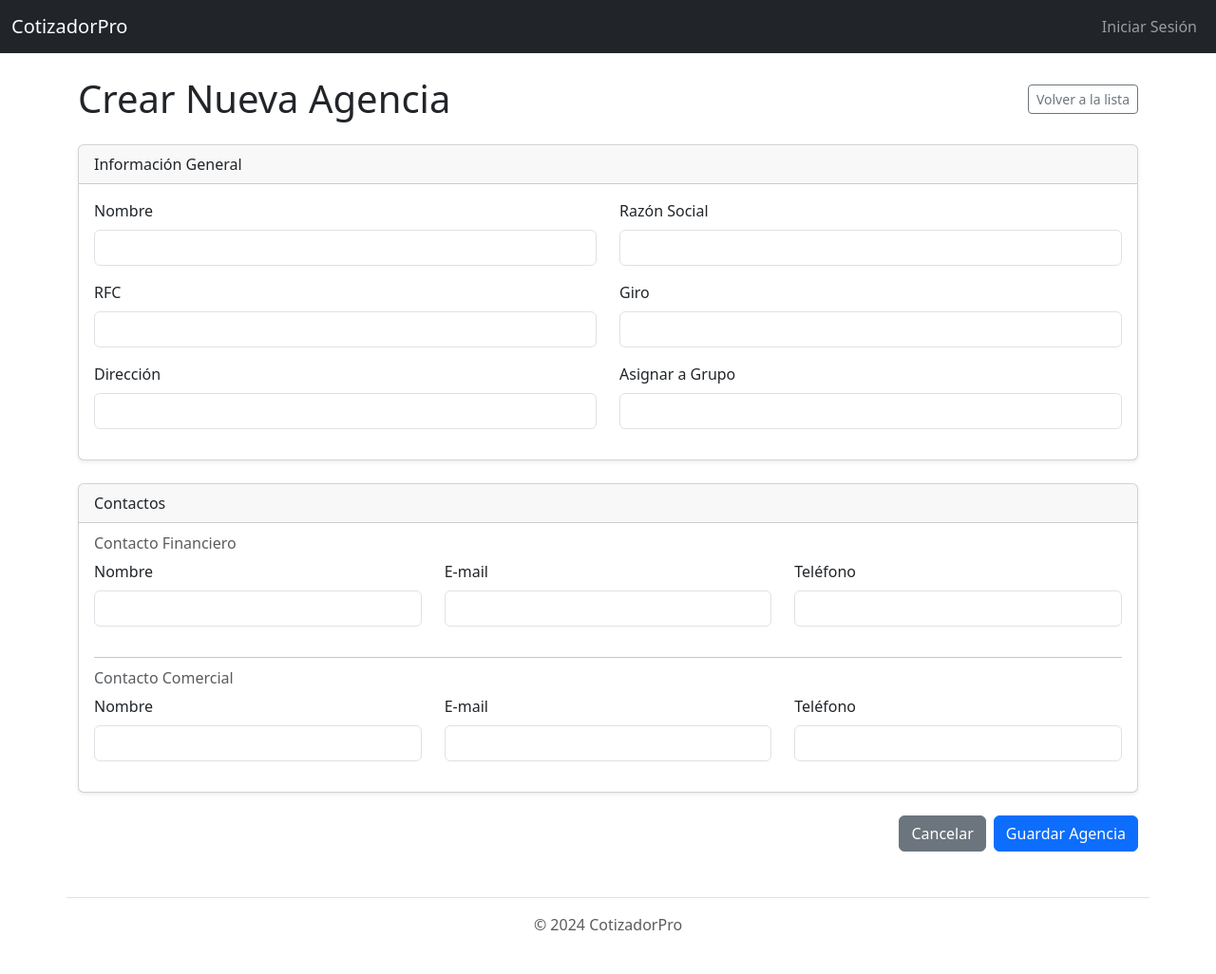
After one commit to oscar-ramirez-dintelligence/4ce, a Flask app: page /agencias/new in a window 1280 px wide. The commit adds this page. Shown: the whole page at 95% size. Run offline with Flask 3, Linux system fonts and the light colour scheme; parts of the project's set-up code (start-up, migrations or seed data) failed here and were passed over.

Commit message:
feat: Implement Phase 4 - Agencias Module
This commit introduces the full implementation of the "Agencias" (Agencies) module as outlined in Phase 4 of the development plan.

Key features implemented:
- **Module Scaffolding**: A new `agencias` blueprint and `agencia_service.py` have been created to encapsulate all related logic.
- **List View with Filters**: A comprehensive list view for agencies at `/agencias` that features advanced filtering by name, RFC, and group.
- **CRUD Functionality**: Full functionality for creating and editing agencies, including a form that handles nested contact data.
- **Integration**: The new module is registered with the application factory and integrated into the main navigation menu.

```diff
--- a/cotizador/__init__.py
+++ b/cotizador/__init__.py
@@ -40,6 +40,9 @@ def create_app(test_config=None):
     from . import cotizaciones
     app.register_blueprint(cotizaciones.bp)
 
+    from . import agencias
+    app.register_blueprint(agencias.bp)
+
     app.add_url_rule('/', endpoint='index')
 
     return app
--- /dev/null
+++ b/cotizador/agencias/__init__.py
@@ -0,0 +1,5 @@
+from flask import Blueprint
+
+bp = Blueprint('agencias', __name__, url_prefix='/agencias', template_folder='templates')
+
+from . import routes
--- /dev/null
+++ b/cotizador/agencias/routes.py
@@ -0,0 +1,81 @@
+from flask import render_template, request, redirect, url_for, flash
+from . import bp
+from cotizador.services import agencia_service
+
+@bp.route('/')
+def list_page():
+    """Renders the page that lists all agencies, with advanced filtering."""
+    filters = {k: v for k, v in request.args.items() if v}
+    agencias = agencia_service.get_all_agencias(filters=filters)
+    return render_template(
+        'agencias/agencias_list.html',
+        agencias=agencias,
+        filters=filters
+    )
+
+@bp.route('/new', methods=['GET', 'POST'])
+def new_page():
+    """Renders the form to create a new agency and handles submission."""
+    if request.method == 'POST':
+        # This is a simplified data extraction. A real app would have more validation
+        # and would handle the nested 'contactos' structure more robustly.
+        form_data = {
+            "nombre": request.form.get('nombre'),
+            "razon_social": request.form.get('razon_social'),
+            "rfc": request.form.get('rfc'),
+            "giro": request.form.get('giro'),
+            "direccion": request.form.get('direccion'),
+            "grupo": request.form.get('grupo'),
+            "contactos": {
+                "financiero": {
+                    "nombre": request.form.get('contacto_financiero_nombre'),
+                    "email": request.form.get('contacto_financiero_email'),
+                    "telefono": request.form.get('contacto_financiero_telefono'),
+                },
+                "comercial": {
+                    "nombre": request.form.get('contacto_comercial_nombre'),
+                    "email": request.form.get('contacto_comercial_email'),
+                    "telefono": request.form.get('contacto_comercial_telefono'),
+                }
+            }
+        }
+        agencia_service.create_agencia(form_data)
+        flash('Agencia creada exitosamente.', 'success')
+        return redirect(url_for('agencias.list_page'))
+
+    return render_template('agencias/agencia_form.html', agencia={})
+
+@bp.route('/<string:agencia_id>/edit', methods=['GET', 'POST'])
+def edit_page(agencia_id):
+    """Renders the form to edit an existing agency and handles submission."""
+    if request.method == 'POST':
+        form_data = {
+            "nombre": request.form.get('nombre'),
+            "razon_social": request.form.get('razon_social'),
+            "rfc": request.form.get('rfc'),
+            "giro": request.form.get('giro'),
+            "direccion": request.form.get('direccion'),
+            "grupo": request.form.get('grupo'),
+            "contactos": {
+                "financiero": {
+                    "nombre": request.form.get('contacto_financiero_nombre'),
+                    "email": request.form.get('contacto_financiero_email'),
+                    "telefono": request.form.get('contacto_financiero_telefono'),
+                },
+                "comercial": {
+                    "nombre": request.form.get('contacto_comercial_nombre'),
+                    "email": request.form.get('contacto_comercial_email'),
+                    "telefono": request.form.get('contacto_comercial_telefono'),
+                }
+            }
+        }
+        agencia_service.update_agencia(agencia_id, form_data)
+        flash('Agencia actualizada exitosamente.', 'success')
+        return redirect(url_for('agencias.list_page'))
+
+    agencia = agencia_service.get_agencia_by_id(agencia_id)
+    if not agencia:
+        flash('Agencia no encontrada.', 'danger')
+        return redirect(url_for('agencias.list_page'))
+
+    return render_template('agencias/agencia_form.html', agencia=agencia)
--- /dev/null
+++ b/cotizador/templates/agencias/agencia_form.html
@@ -0,0 +1,94 @@
+{% extends "base.html" %}
+
+{% set is_edit = agencia.id is defined %}
+{% set form_title = "Editar Agencia" if is_edit else "Crear Nueva Agencia" %}
+{% set form_action = url_for('agencias.edit_page', agencia_id=agencia.id) if is_edit else url_for('agencias.new_page') %}
+
+{% block title %}{{ form_title }}{% endblock %}
+
+{% block content %}
+<div class="d-flex justify-content-between align-items-center mb-4">
+    <h1 class="mb-0">{{ form_title }}</h1>
+    <a href="{{ url_for('agencias.list_page') }}" class="btn btn-sm btn-outline-secondary">Volver a la lista</a>
+</div>
+
+<form action="{{ form_action }}" method="POST">
+    <div class="card shadow-sm mb-4">
+        <div class="card-header">Información General</div>
+        <div class="card-body">
+            <div class="row">
+                <div class="col-md-6 mb-3">
+                    <label for="nombre" class="form-label">Nombre</label>
+                    <input type="text" class="form-control" id="nombre" name="nombre" value="{{ agencia.get('nombre', '') }}" required>
+                </div>
+                <div class="col-md-6 mb-3">
+                    <label for="razon_social" class="form-label">Razón Social</label>
+                    <input type="text" class="form-control" id="razon_social" name="razon_social" value="{{ agencia.get('razon_social', '') }}">
+                </div>
+            </div>
+            <div class="row">
+                <div class="col-md-6 mb-3">
+                    <label for="rfc" class="form-label">RFC</label>
+                    <input type="text" class="form-control" id="rfc" name="rfc" value="{{ agencia.get('rfc', '') }}">
+                </div>
+                <div class="col-md-6 mb-3">
+                    <label for="giro" class="form-label">Giro</label>
+                    <input type="text" class="form-control" id="giro" name="giro" value="{{ agencia.get('giro', '') }}">
+                </div>
+            </div>
+            <div class="row">
+                <div class="col-md-6 mb-3">
+                    <label for="direccion" class="form-label">Dirección</label>
+                    <input type="text" class="form-control" id="direccion" name="direccion" value="{{ agencia.get('direccion', '') }}">
+                </div>
+                 <div class="col-md-6 mb-3">
+                    <label for="grupo" class="form-label">Asignar a Grupo</label>
+                    <input type="text" class="form-control" id="grupo" name="grupo" value="{{ agencia.get('grupo', '') }}">
+                </div>
+            </div>
+        </div>
+    </div>
+
+    <div class="card shadow-sm mb-4">
+        <div class="card-header">Contactos</div>
+        <div class="card-body">
+            <h6 class="card-subtitle mb-2 text-muted">Contacto Financiero</h6>
+            <div class="row">
+                <div class="col-md-4 mb-3">
+                    <label for="contacto_financiero_nombre" class="form-label">Nombre</label>
+                    <input type="text" class="form-control" id="contacto_financiero_nombre" name="contacto_financiero_nombre" value="{{ agencia.get('contactos', {}).get('financiero', {}).get('nombre', '') }}">
+                </div>
+                <div class="col-md-4 mb-3">
+                    <label for="contacto_financiero_email" class="form-label">E-mail</label>
+                    <input type="email" class="form-control" id="contacto_financiero_email" name="contacto_financiero_email" value="{{ agencia.get('contactos', {}).get('financiero', {}).get('email', '') }}">
+                </div>
+                <div class="col-md-4 mb-3">
+                    <label for="contacto_financiero_telefono" class="form-label">Teléfono</label>
+                    <input type="tel" class="form-control" id="contacto_financiero_telefono" name="contacto_financiero_telefono" value="{{ agencia.get('contactos', {}).get('financiero', {}).get('telefono', '') }}">
+                </div>
+            </div>
+            <hr>
+            <h6 class="card-subtitle mb-2 text-muted">Contacto Comercial</h6>
+            <div class="row">
+                <div class="col-md-4 mb-3">
+                    <label for="contacto_comercial_nombre" class="form-label">Nombre</label>
+                    <input type="text" class="form-control" id="contacto_comercial_nombre" name="contacto_comercial_nombre" value="{{ agencia.get('contactos', {}).get('comercial', {}).get('nombre', '') }}">
+                </div>
+                <div class="col-md-4 mb-3">
+                    <label for="contacto_comercial_email" class="form-label">E-mail</label>
+                    <input type="email" class="form-control" id="contacto_comercial_email" name="contacto_comercial_email" value="{{ agencia.get('contactos', {}).get('comercial', {}).get('email', '') }}">
+                </div>
+                <div class="col-md-4 mb-3">
+                    <label for="contacto_comercial_telefono" class="form-label">Teléfono</label>
+                    <input type="tel" class="form-control" id="contacto_comercial_telefono" name="contacto_comercial_telefono" value="{{ agencia.get('contactos', {}).get('comercial', {}).get('telefono', '') }}">
+                </div>
+            </div>
+        </div>
+    </div>
+
+    <div class="d-flex justify-content-end">
+        <a href="{{ url_for('agencias.list_page') }}" class="btn btn-secondary me-2">Cancelar</a>
+        <button type="submit" class="btn btn-primary">Guardar Agencia</button>
+    </div>
+</form>
+{% endblock %}
--- a/cotizador/templates/base.html
+++ b/cotizador/templates/base.html
@@ -25,7 +25,7 @@
               <ul class="dropdown-menu">
                 <li><a class="dropdown-item" href="{{ url_for('soportes.catalogue') }}">Soportes</a></li>
                 <li><a class="dropdown-item" href="{{ url_for('cotizaciones.list_page') }}">Cotizaciones</a></li>
-                <li><a class="dropdown-item disabled" href="#">Agencias</a></li>
+                <li><a class="dropdown-item" href="{{ url_for('agencias.list_page') }}">Agencias</a></li>
               </ul>
             </li>
             <li class="nav-item dropdown">
```
Also changed, not shown: cotizador/services/agencia_service.py (added, +47 -0 lines), cotizador/templates/agencias/agencias_list.html (added, +75 -0 lines).
